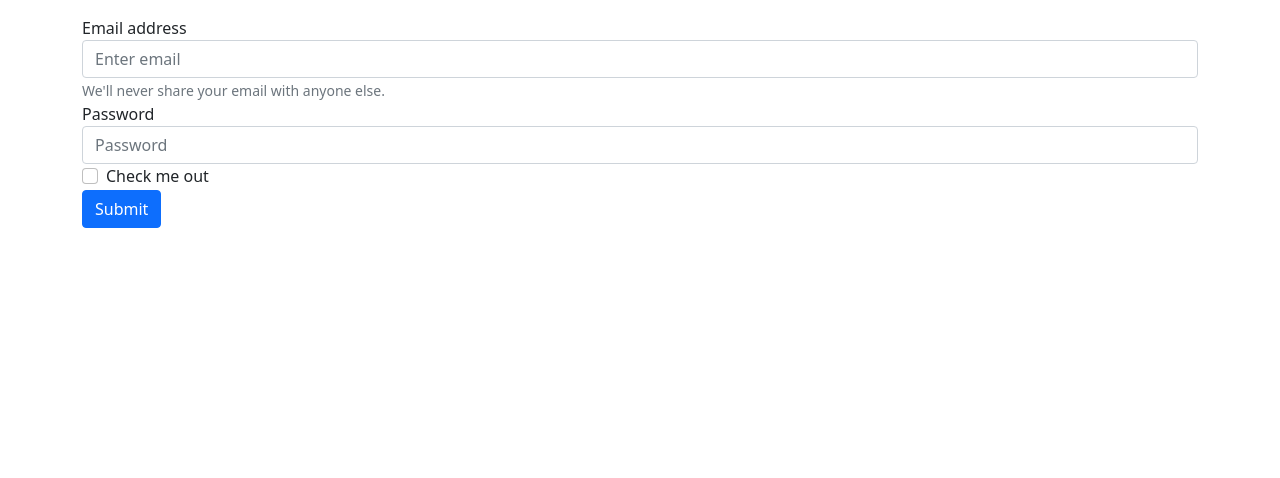
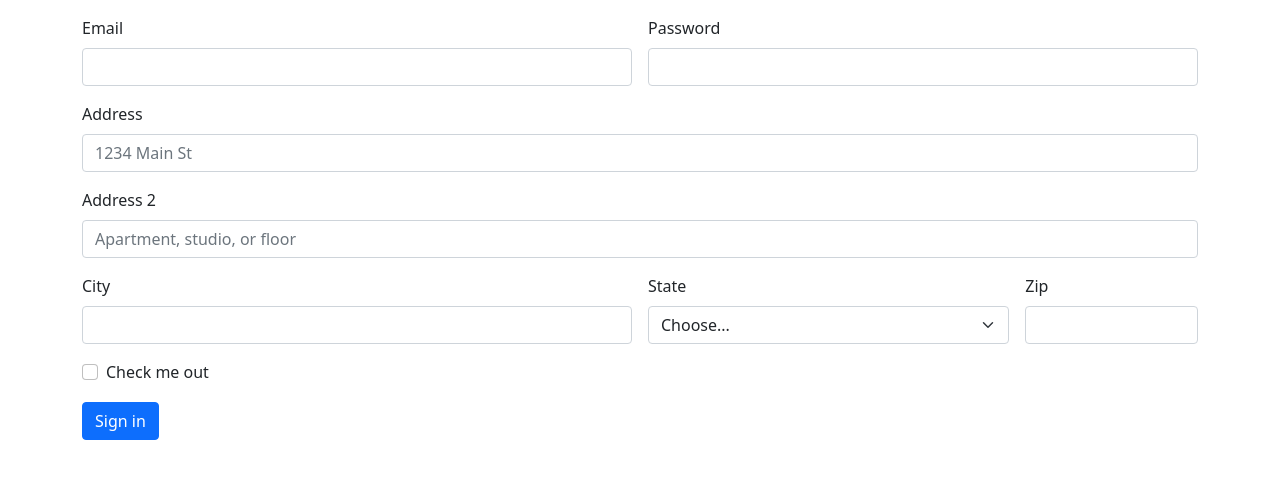
Before and after one commit to imranqau5373/South-West-App, an Angular app: page / in a window 1280 px wide. Shown: the top 478 px of the page. Built offline with nearby package versions, Linux system fonts and the light colour scheme.

Commit message:
second changes

```diff
--- a/src/app/app.component.html
+++ b/src/app/app.component.html
@@ -1,21 +1,49 @@
 <div class="container py-3">
 
   <main>
-    <form>
-      <div class="form-group">
-        <label for="exampleInputEmail1">Email address</label>
-        <input type="email" class="form-control" id="exampleInputEmail1" aria-describedby="emailHelp" placeholder="Enter email">
-        <small id="emailHelp" class="form-text text-muted">We'll never share your email with anyone else.</small>
+    <form class="row g-3">
+      <div class="col-md-6">
+        <label for="inputEmail4" class="form-label">Email</label>
+        <input type="email" class="form-control" id="inputEmail4">
       </div>
-      <div class="form-group">
-        <label for="exampleInputPassword1">Password</label>
-        <input type="password" class="form-control" id="exampleInputPassword1" placeholder="Password">
+      <div class="col-md-6">
+        <label for="inputPassword4" class="form-label">Password</label>
+        <input type="password" class="form-control" id="inputPassword4">
       </div>
-      <div class="form-group form-check">
-        <input type="checkbox" class="form-check-input" id="exampleCheck1">
-        <label class="form-check-label" for="exampleCheck1">Check me out</label>
+      <div class="col-12">
+        <label for="inputAddress" class="form-label">Address</label>
+        <input type="text" class="form-control" id="inputAddress" placeholder="1234 Main St">
       </div>
-      <button type="submit" class="btn btn-primary">Submit</button>
+      <div class="col-12">
+        <label for="inputAddress2" class="form-label">Address 2</label>
+        <input type="text" class="form-control" id="inputAddress2" placeholder="Apartment, studio, or floor">
+      </div>
+      <div class="col-md-6">
+        <label for="inputCity" class="form-label">City</label>
+        <input type="text" class="form-control" id="inputCity">
+      </div>
+      <div class="col-md-4">
+        <label for="inputState" class="form-label">State</label>
+        <select id="inputState" class="form-select">
+          <option selected>Choose...</option>
+          <option>...</option>
+        </select>
+      </div>
+      <div class="col-md-2">
+        <label for="inputZip" class="form-label">Zip</label>
+        <input type="text" class="form-control" id="inputZip">
+      </div>
+      <div class="col-12">
+        <div class="form-check">
+          <input class="form-check-input" type="checkbox" id="gridCheck">
+          <label class="form-check-label" for="gridCheck">
+            Check me out
+          </label>
+        </div>
+      </div>
+      <div class="col-12">
+        <button type="submit" class="btn btn-primary">Sign in</button>
+      </div>
     </form>
 
 
```
